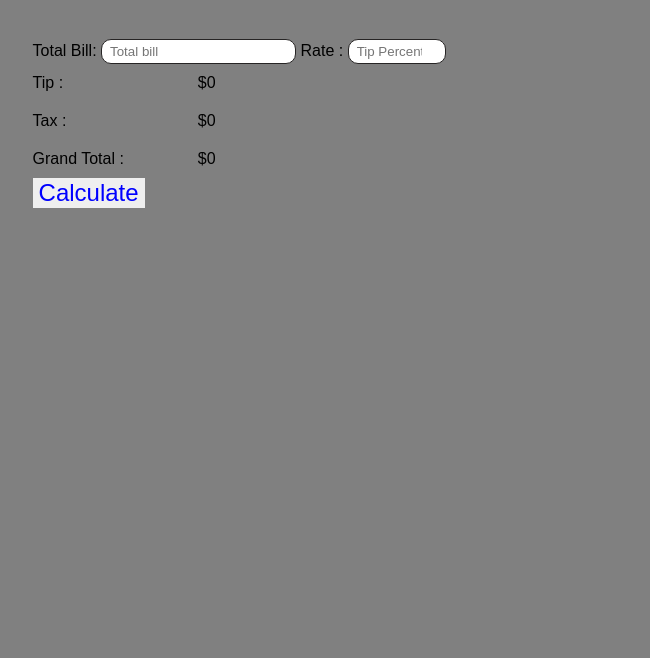
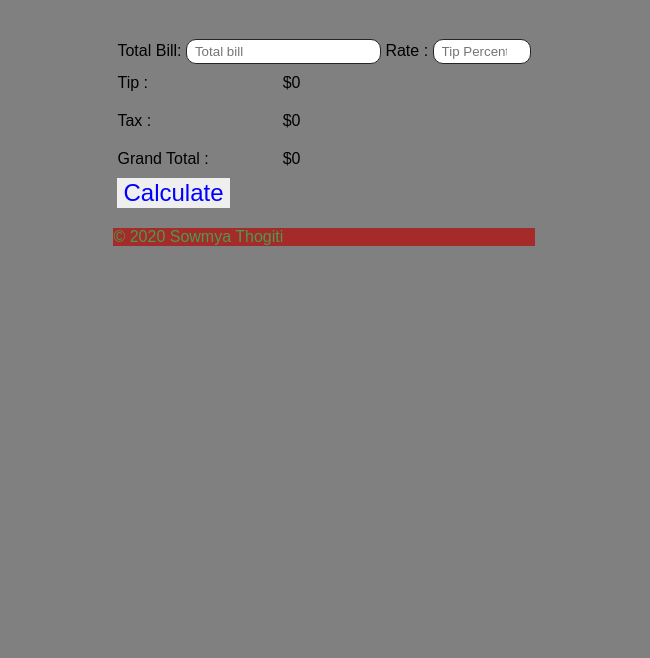
Before and after one commit to sowmyathogiti/iOS-app, a plain HTML site: page index.html in a window 1280 px wide. Shown: the part 142-800 px from the top of the page, without its empty margins (316-966 px from the left). Drawn offline with Linux system fonts and the light colour scheme.

Commit message:
changes2

```diff
--- a/styles.css
+++ b/styles.css
@@ -10,6 +10,10 @@ h1 {
     flex-basis: 100%;
     text-align: center;
     font-size: 60px;
+}
+FOOTER{
+    background-color: brown;
+    color: rgba(9, 241, 106, 0.568);
 }
 .bill {
     color: black;
```
Also changed, not shown: index.html (+2 -1 lines).
